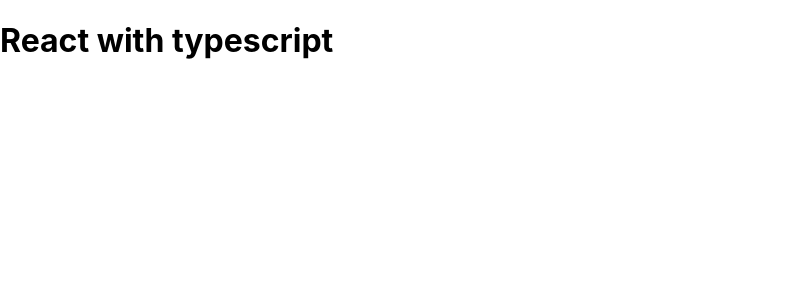
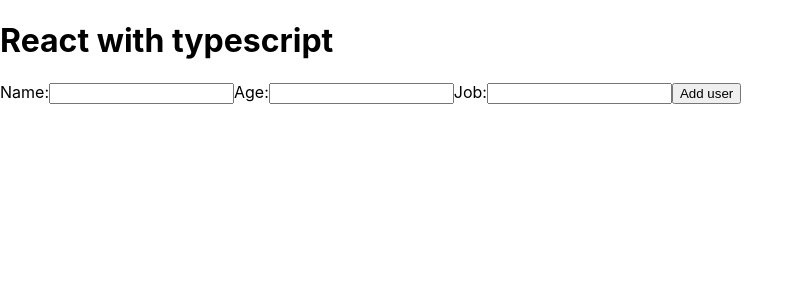
Before and after one commit to LeilaDaraei/user-list-typescript, a React (Create React App) app: page / in a window 1280 px wide. Shown: the top 300 px of the page, without its empty margins (0-803 px from the left). Built offline with nearby package versions, Linux system fonts and the light colour scheme.

Commit message:
added form

```diff
--- a/src/App.tsx
+++ b/src/App.tsx
@@ -5,7 +5,16 @@
   return (
     <div className="container">
       <h1>React with typescript</h1>
+      <form>
+        <label htmlFor="userName">Name:</label>
+        <input id="userName" type="text" name="name" value="" />
+        <label htmlFor="userAge">Age:</label>
+        <input id="userAge" type="number" name="age" value="" />
 
+        <label htmlFor="userJob">Job:</label>
+        <input id="userJob" type="text" name="job" value="" />
+        <button type="submit">Add user</button>
+      </form>
     </div>
   );
 }
```
